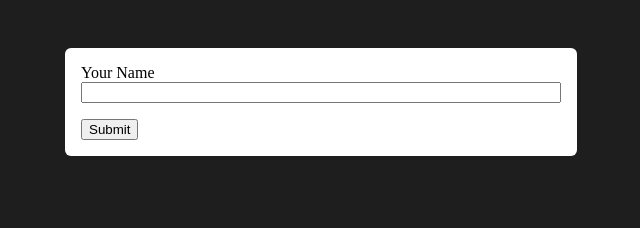
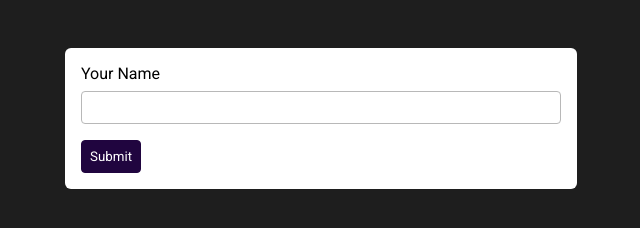
Before and after one commit to smids/web-dev-form, a plain HTML site: page index.html in a window 1280 px wide. Shown: the whole page, without its empty margins (319-959 px from the left). Drawn offline with Linux system fonts and the light colour scheme.

Commit message:
more stling

```diff
--- a/index.html
+++ b/index.html
@@ -5,6 +5,9 @@
     <meta http-equiv="X-UA-Compatible" content="IE=edge">
     <meta name="viewport" content="width=device-width, initial-scale=1.0">
     <link rel="stylesheet" href="style.css">
+    <link rel="preconnect" href="https://fonts.googleapis.com">
+<link rel="preconnect" href="https://fonts.gstatic.com" crossorigin>
+<link href="https://fonts.googleapis.com/css2?family=Roboto:wght@400;700&display=swap" rel="stylesheet">
     <title>HTML Form</title>
 </head>
 <body>
--- a/style.css
+++ b/style.css
@@ -1,5 +1,6 @@
 body{
     background-color: rgb(30, 30, 30);
+    font-family: 'Roboto', sans-serif;
 }
 
 form {
@@ -10,13 +11,40 @@ form {
     border-radius: 6px;
 }
 
+label{
+    margin-bottom: 0.5rem;
+    display: block;
+}
+
 input{
     width: 100%;
     display: block;
     margin-bottom: 1rem;
     box-sizing: border-box;
+    border: 1px solid rgb(184, 184, 184);
+    padding: 0.5rem;
+    color: rgb(66, 64, 64);
+    border-radius: 4px;
+}
+
+input:focus{
+    background-color: rgb(219, 190, 253);
+    color: rgb(32, 5, 63);
+    border-radius: rgb(32,5,63);
 }
 
 button{
     display: block;
+    font-family: inherit;
+    background-color: rgb(32, 5, 63);
+    color: white;
+    border: 1px solid rgb(32,5,63);
+    padding: 0.5rem;
+    border-radius: 4px;
+    cursor: pointer;
 }
+
+button:hover{
+    background-color: rgb(52, 14, 95);
+    border-radius: rgb(52, 14, 95);;
+}
```
